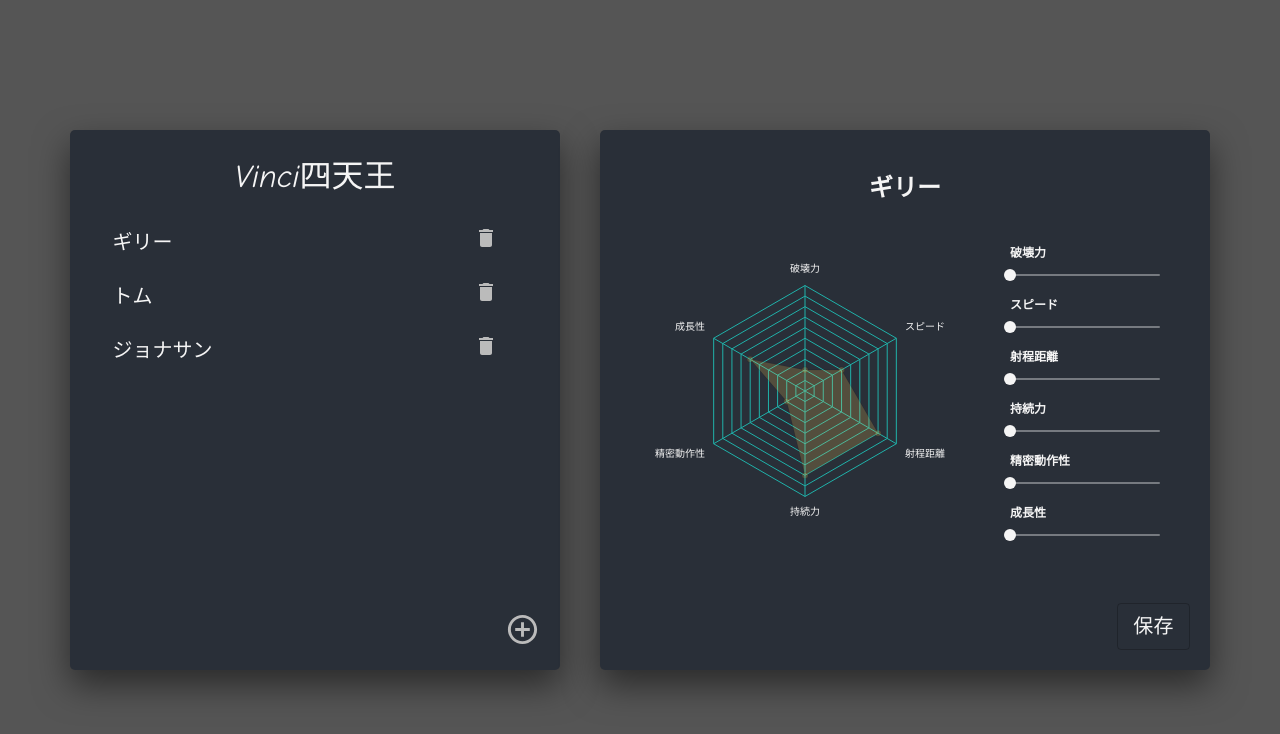
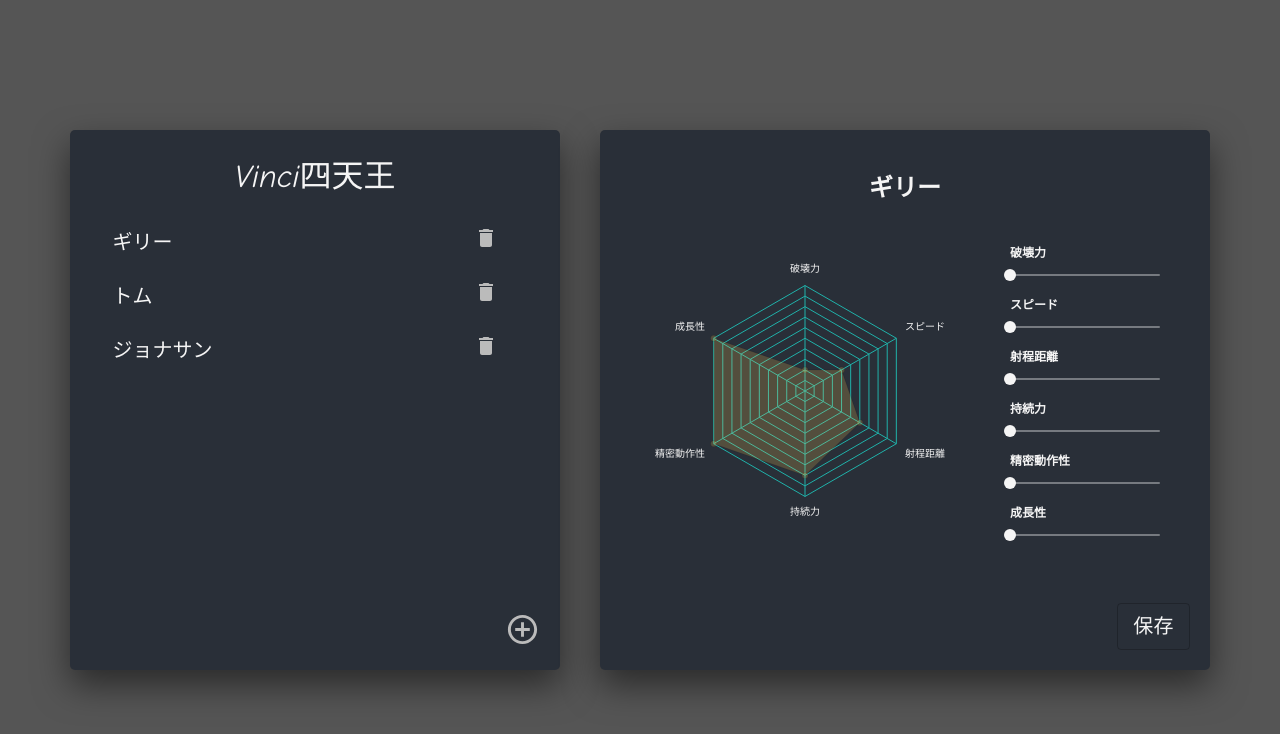
Before and after one commit to hk-4649/demo_ACZ, a React (Create React App) app: page / in a window 1280 px wide. Shown: the top 734 px of the page. Built offline with nearby package versions, Linux system fonts and the light colour scheme.

Commit message:
後半初期状態

```diff
--- a/src/features/member/Details.js
+++ b/src/features/member/Details.js
@@ -1,4 +1,4 @@
-import React, { useState } from "react";
+import React from "react";
 import styles from "./member.module.css";
 import Button from "@material-ui/core/Button";
 import { PowerSlider } from "./PowerSlider";
@@ -13,33 +13,16 @@ const toJapanese = {
   dex: "精密動作性",
   pot: "成長性",
 };
-const initialStatus = {
-  str: 1,
-  agl: 2,
-  ran: 4,
-  sus: 4,
-  dex: 1,
-  pot: 3,
-};
 
 export const Details = () => {
-  // eslint-disable-next-line no-unused-vars
-  const [status, setStatus] = useState(initialStatus);
   const member = {
     name: "ギリー",
   };
-  // const chartData = [1, 2, 3, 4, 5, 5];
-  const chartData = Object.entries(status).map(([key]) => status[key]);
+  const chartData = [1, 2, 3, 4, 5, 5];
   return (
     <div>
       <div className={styles.details}>
         <label>{member.name}</label>
-        {/* <input
-          type="text"
-          className={styles.inputLog}
-          value={member.name}
-          required
-        /> */}
       </div>
       <div className={styles.contents}>
         <div className={styles.item}>
@@ -47,11 +30,7 @@ export const Details = () => {
         </div>
         <div className={styles.item}>
           {statusArray.map((e, i) => (
-            <PowerSlider
-              key={i}
-              label={toJapanese[e]}
-              onChange={(_, val) => setStatus({ ...status, [e]: val })}
-            />
+            <PowerSlider key={i} label={toJapanese[e]} />
           ))}
         </div>
       </div>
```
